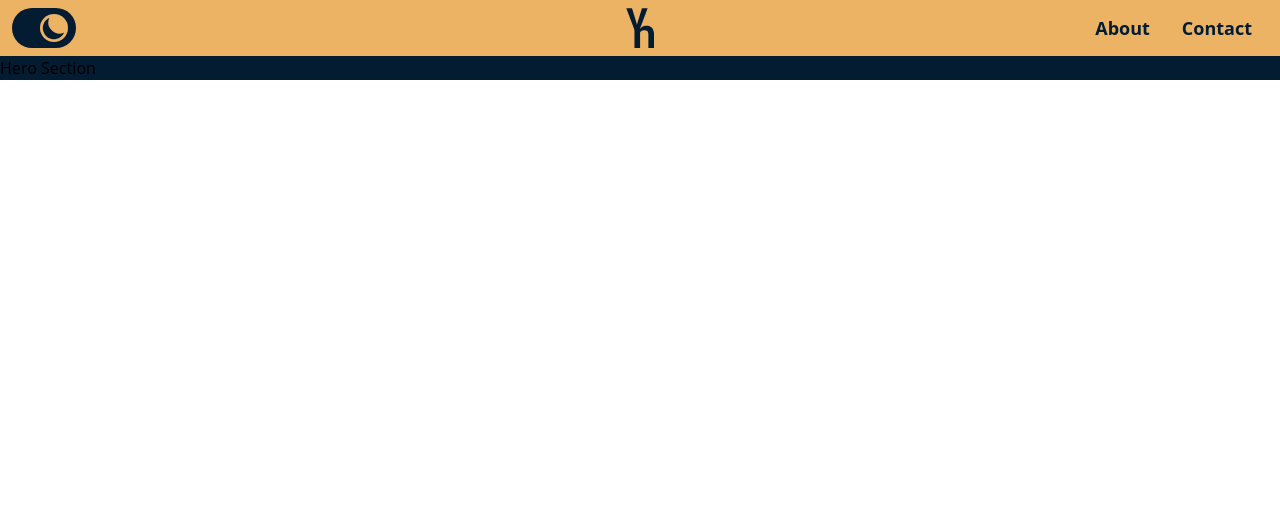
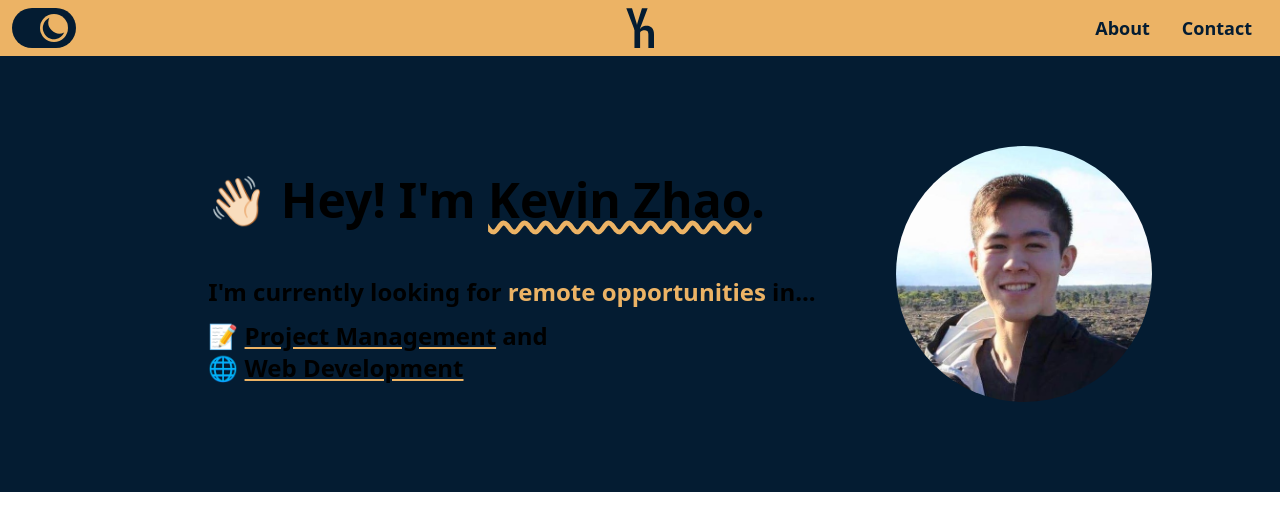
Before and after one commit to heykzhao/kvnzhao-website, a Next.js app: page / in a window 1280 px wide. Shown: the top 530 px of the page. Built offline with nearby package versions, Linux system fonts and the light colour scheme.

Commit message:
Initial HomeHeroSection component

```diff
--- a/components/HeroSection/HeroSection.tsx
+++ /dev/null
@@ -1,15 +0,0 @@
-import type { NextPage } from "next";
-
-interface ChildProps {
-  darkMode: boolean;
-}
-
-const HeroSection: NextPage<ChildProps> = ({ darkMode }: ChildProps) => {
-  return (
-    <div className={darkMode ? "dark" : ""}>
-      <div className="bg-light-mode-1 dark:bg-dark-mode-1">Hero Section</div>
-    </div>
-  );
-};
-
-export default HeroSection;
--- a/components/HeroSection/index.ts
+++ /dev/null
@@ -1,2 +0,0 @@
-export * from "./HeroSection";
-export { default } from "./HeroSection";
--- /dev/null
+++ b/components/HomeHeroSection/HomeHeroSection.tsx
@@ -0,0 +1,72 @@
+import Image from "next/image";
+import type { NextPage } from "next";
+
+import headShot from "./images/profile-pic-head.jpeg";
+
+interface ChildProps {
+  darkMode: boolean;
+}
+
+const HeroSection: NextPage<ChildProps> = ({ darkMode }: ChildProps) => {
+  return (
+    <div className={darkMode ? "dark" : ""}>
+      <div className="flex flex-col bg-light-mode-1 text-white dark:bg-dark-mode-1 lg:flex-row lg:justify-center">
+        <div className="flex items-center justify-center pt-7 lg:hidden">
+          <div className="h-48 w-48">
+            <Image
+              src={headShot}
+              alt="Headshot of Kevin Zhao"
+              className="rounded-full"
+            />
+          </div>
+        </div>
+        <div className="p-6 text-center lg:p-20 lg:text-left">
+          <h1 className="pt-3 pb-3 text-3xl font-black lg:pt-10 lg:pb-10 lg:text-5xl">
+            👋🏻{" "}
+            <span>
+              Hey! I&apos;m{" "}
+              <span className="underline decoration-light-mode-4 decoration-wavy dark:decoration-dark-mode-4">
+                Kevin Zhao
+              </span>
+              .
+            </span>
+          </h1>
+          <h3 className="pt-3 pb-4 text-2xl font-bold">
+            I&apos;m currently looking for{" "}
+            <span className="text-light-mode-4 dark:text-dark-mode-4">
+              remote opportunities
+            </span>{" "}
+            in...
+            <br />
+            <div className="pt-3 pb-3">
+              📝{"  "}
+              <span className="underline decoration-light-mode-4 decoration-solid dark:decoration-dark-mode-4">
+                Project Management
+              </span>{" "}
+              <span className="hidden lg:inline">and</span>
+              <br />
+              <span className="lg:hidden">
+                and <br />
+              </span>
+              🌐{"  "}
+              <span className="underline decoration-light-mode-4 decoration-solid dark:decoration-dark-mode-4">
+                Web Development
+              </span>
+            </div>
+          </h3>
+        </div>
+        <div className="hidden items-center justify-center lg:flex">
+          <div className="h-64 w-64">
+            <Image
+              src={headShot}
+              alt="Headshot of Kevin Zhao"
+              className="rounded-full"
+            />
+          </div>
+        </div>
+      </div>
+    </div>
+  );
+};
+
+export default HeroSection;
--- /dev/null
+++ b/components/HomeHeroSection/index.ts
@@ -0,0 +1,2 @@
+export * from "./HomeHeroSection";
+export { default } from "./HomeHeroSection";
--- a/pages/index.tsx
+++ b/pages/index.tsx
@@ -4,7 +4,7 @@ import type { NextPage } from "next";
 import Head from "next/head";
 
 import Header from "../components/Header";
-import HeroSection from "../components/HeroSection";
+import HomeHeroSection from "../components/HomeHeroSection";
 
 const Home: NextPage = () => {
   const [darkMode, setDarkMode] = useState<boolean>(true);
@@ -17,7 +17,7 @@ const Home: NextPage = () => {
         <link rel="icon" href="/favicon.ico" />
       </Head>
       <Header darkMode={darkMode} setDarkMode={setDarkMode} />
-      <HeroSection darkMode={darkMode} />
+      <HomeHeroSection darkMode={darkMode} />
     </div>
   );
 };
```
Also changed, not shown: components/HomeHeroSection/images/profile-pic-head.jpeg (added), components/HomeHeroSection/images/profile-pic.jpeg (added).
